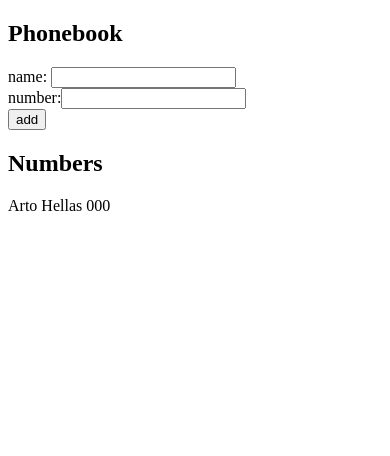
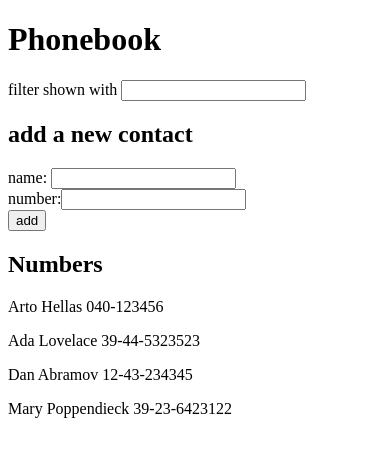
Before and after one commit to mrhorst/fullstackopen, a React (Vite) app in the folder part2/phonebook/: page / in a window 390 px wide. Shown: the top 456 px of the page. Built offline with nearby package versions, Linux system fonts and the light colour scheme.

Commit message:
finish `phonebook` step 4

```diff
--- a/part2/phonebook/src/App.jsx
+++ b/part2/phonebook/src/App.jsx
@@ -2,10 +2,14 @@ import { useState } from 'react'
 
 const App = () => {
   const [persons, setPersons] = useState([
-    { name: 'Arto Hellas', number: '000' },
+    { name: 'Arto Hellas', number: '040-123456', id: 1 },
+    { name: 'Ada Lovelace', number: '39-44-5323523', id: 2 },
+    { name: 'Dan Abramov', number: '12-43-234345', id: 3 },
+    { name: 'Mary Poppendieck', number: '39-23-6423122', id: 4 },
   ])
   const [newName, setNewName] = useState('')
   const [newNumber, setNewNumber] = useState('')
+  const [newFilter, setNewFilter] = useState('')
 
   const handleInput = (e) => {
     e.preventDefault()
@@ -13,6 +17,8 @@ const App = () => {
       setNewName(e.target.value)
     } else if (e.target.name === 'phone') {
       setNewNumber(e.target.value)
+    } else if (e.target.name === 'filter') {
+      setNewFilter(e.target.value)
     }
   }
 
@@ -31,9 +37,26 @@ const App = () => {
     return persons.find((p) => p.name !== name)
   }
 
+  const filteredPersons = (filter) => {
+    return filter === ''
+      ? persons
+      : persons.filter(
+          (p) =>
+            p.name.toLowerCase().includes(filter.toLowerCase()) ||
+            p.number.includes(filter)
+        )
+  }
+
   return (
     <div>
-      <h2>Phonebook</h2>
+      <h1>Phonebook</h1>
+      <form>
+        <div>
+          filter shown with{' '}
+          <input name="filter" onChange={handleInput} value={newFilter} />
+        </div>
+      </form>
+      <h2>add a new contact</h2>
       <form onSubmit={handleSubmit}>
         <div>
           name: <input name="name" onChange={handleInput} value={newName} />
@@ -47,15 +70,23 @@ const App = () => {
         </div>
       </form>
       <h2>Numbers</h2>
-      {persons.map((person) => {
-        return (
-          <p>
-            {person.name} {person.number}
-          </p>
-        )
-      })}
+      <Persons persons={filteredPersons(newFilter)} />
     </div>
   )
 }
 
+const Persons = (props) => {
+  return (
+    <ul style={{ listStyle: 'none', paddingLeft: '0' }}>
+      {props.persons.map((p) => (
+        <li key={p.id}>
+          <p>
+            {p.name} {p.number}
+          </p>
+        </li>
+      ))}
+    </ul>
+  )
+}
+
 export default App
```
